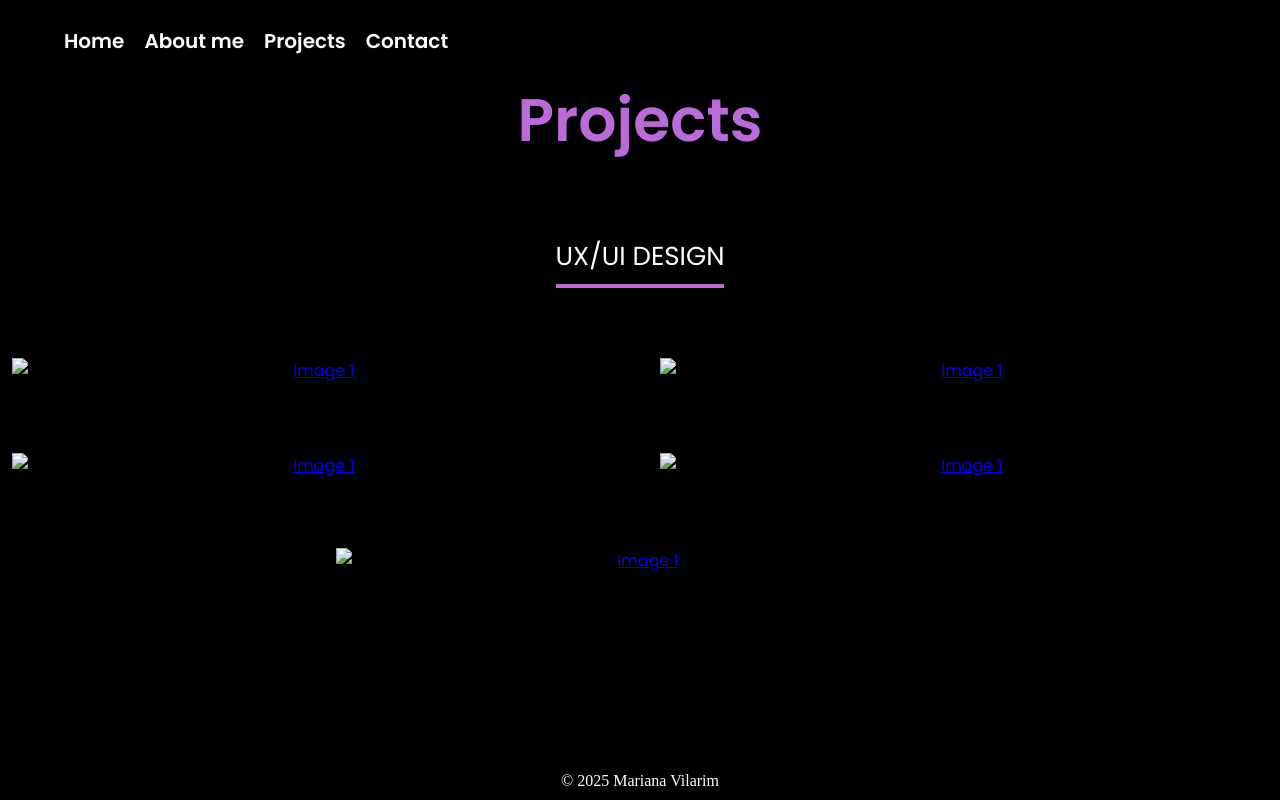
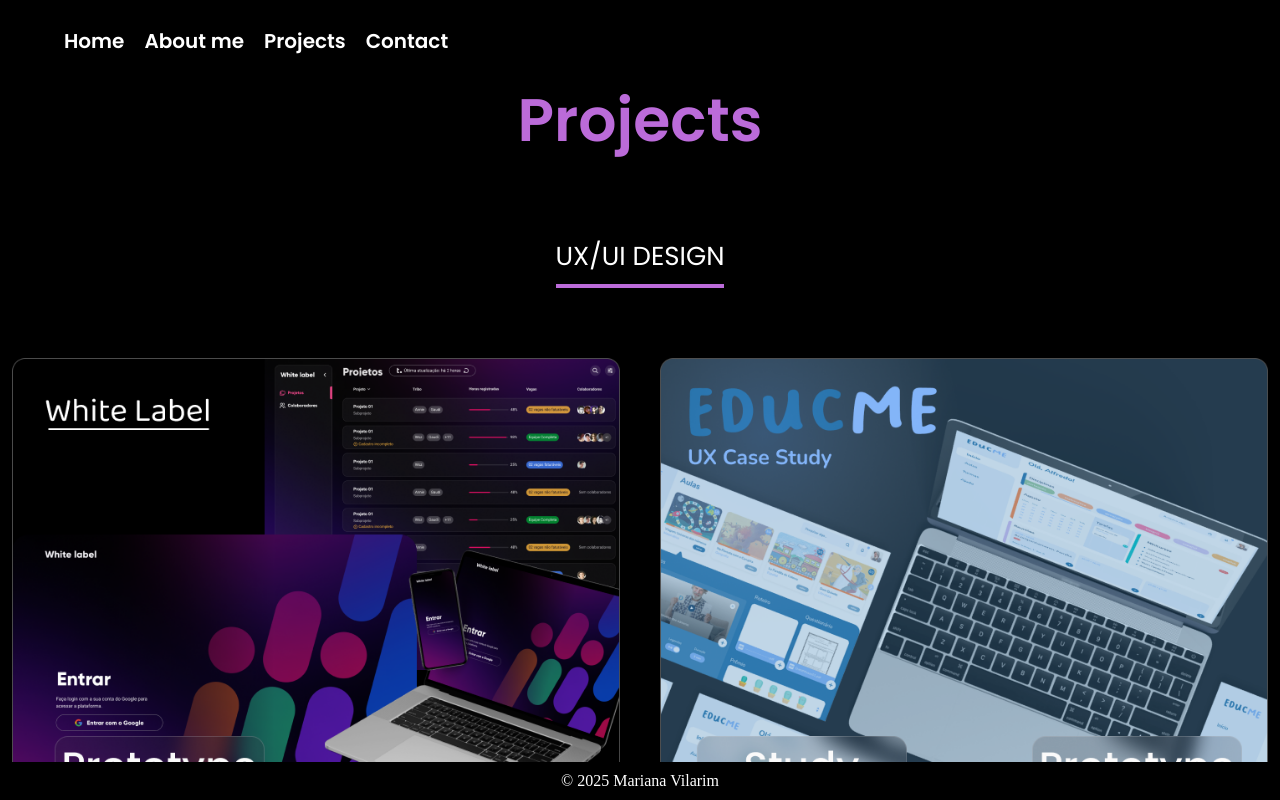
Before and after one commit to marianavilarim/Marianavilarim, a plain HTML site: page projects.html in a window 1280 px wide. Drawn offline with Linux system fonts and the light colour scheme; the site is published under a folder, as on GitHub Pages, so addresses that start at the root find nothing.

Commit message:
fix relative path

```diff
--- a/projects.html
+++ b/projects.html
@@ -27,14 +27,14 @@
                     <a href="https://www.figma.com/proto/Ak9r7HYDud7iEFgqpRjBJw/White-label?page-id=0%3A1&node-id=2%3A2172&viewport=244%2C48%2C0.02&scaling=scale-down-width&starting-point-node-id=2%3A2172&fuid=852973226900449456"
                      target="_blank"
                      rel="noopener noreferrer">
-                        <img src="/assets/projects/Frame 1.png" alt="Image 1">
+                        <img src="./assets/projects/Frame 1.png" alt="Image 1">
                     </a>
                 </div>
                 <div class="image-box">
                     <a href="https://www.figma.com/proto/Ak9r7HYDud7iEFgqpRjBJw/White-label?page-id=0%3A1&node-id=2%3A2172&viewport=244%2C48%2C0.02&scaling=scale-down-width&starting-point-node-id=2%3A2172&fuid=852973226900449456"
                      target="_blank"
                      rel="noopener noreferrer">
-                        <img src="/assets/projects/Frame 2.png" alt="Image 1">
+                        <img src="./assets/projects/Frame 2.png" alt="Image 1">
                     </a>
                 </div>
             </div>
@@ -44,14 +44,14 @@
                     <a href="https://www.figma.com/proto/Ak9r7HYDud7iEFgqpRjBJw/White-label?page-id=0%3A1&node-id=2%3A2172&viewport=244%2C48%2C0.02&scaling=scale-down-width&starting-point-node-id=2%3A2172&fuid=852973226900449456"
                      target="_blank"
                      rel="noopener noreferrer">
-                        <img src="/assets/projects/Frame 3.png" alt="Image 1">
+                        <img src="./assets/projects/Frame 3.png" alt="Image 1">
                     </a>
                 </div>
                 <div class="image-box">
                     <a href="https://www.figma.com/proto/Ak9r7HYDud7iEFgqpRjBJw/White-label?page-id=0%3A1&node-id=2%3A2172&viewport=244%2C48%2C0.02&scaling=scale-down-width&starting-point-node-id=2%3A2172&fuid=852973226900449456"
                      target="_blank"
                      rel="noopener noreferrer">
-                        <img src="/assets/projects/Frame 4.png" alt="Image 1">
+                        <img src="./assets/projects/Frame 4.png" alt="Image 1">
                     </a>
                 </div>
             </div>
@@ -61,7 +61,7 @@
                     <a href="https://www.figma.com/proto/Ak9r7HYDud7iEFgqpRjBJw/White-label?page-id=0%3A1&node-id=2%3A2172&viewport=244%2C48%2C0.02&scaling=scale-down-width&starting-point-node-id=2%3A2172&fuid=852973226900449456"
                      target="_blank"
                      rel="noopener noreferrer">
-                        <img src="/assets/projects/Frame 5.png" alt="Image 1">
+                        <img src="./assets/projects/Frame 5.png" alt="Image 1">
                     </a>
                 </div>
             </div>
```
